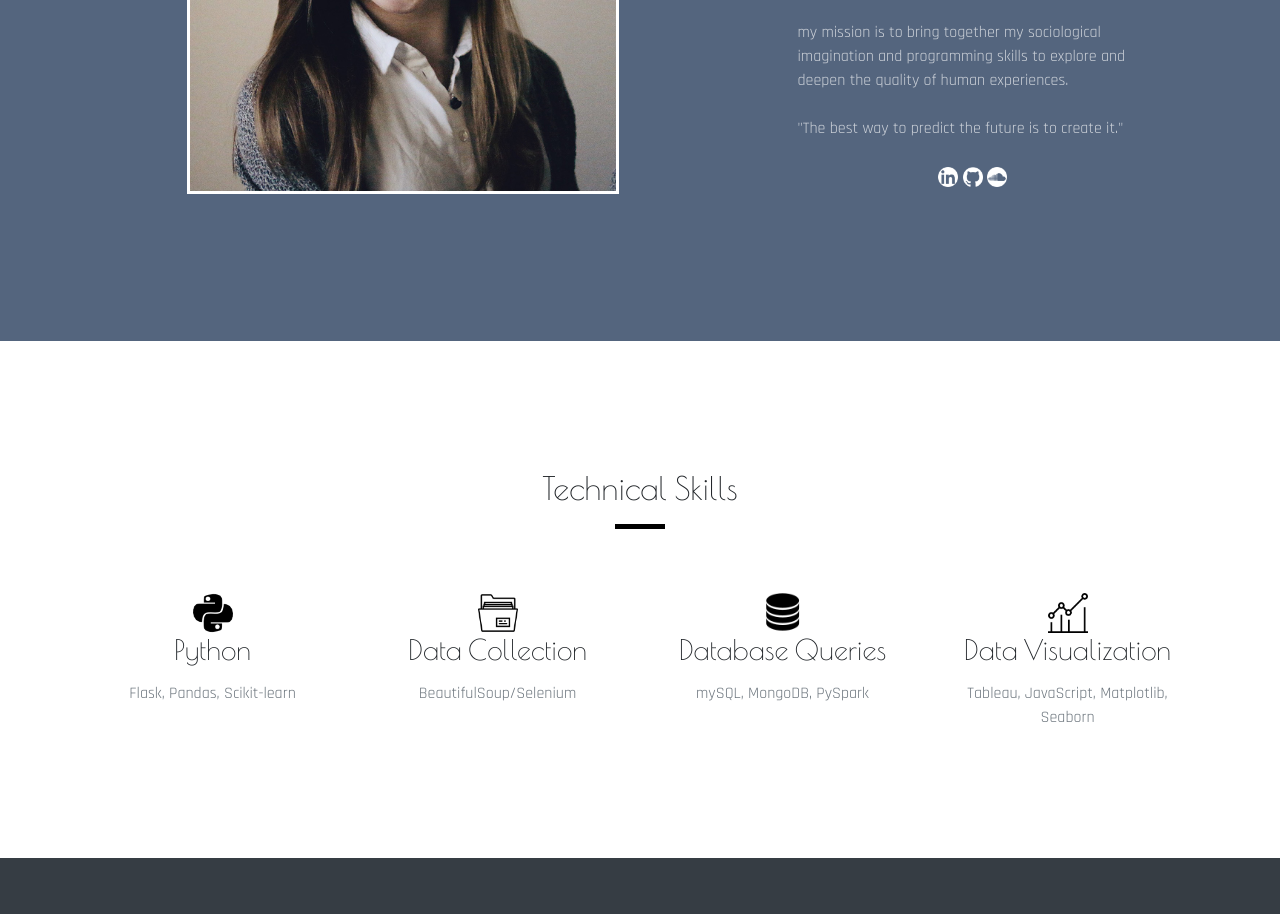
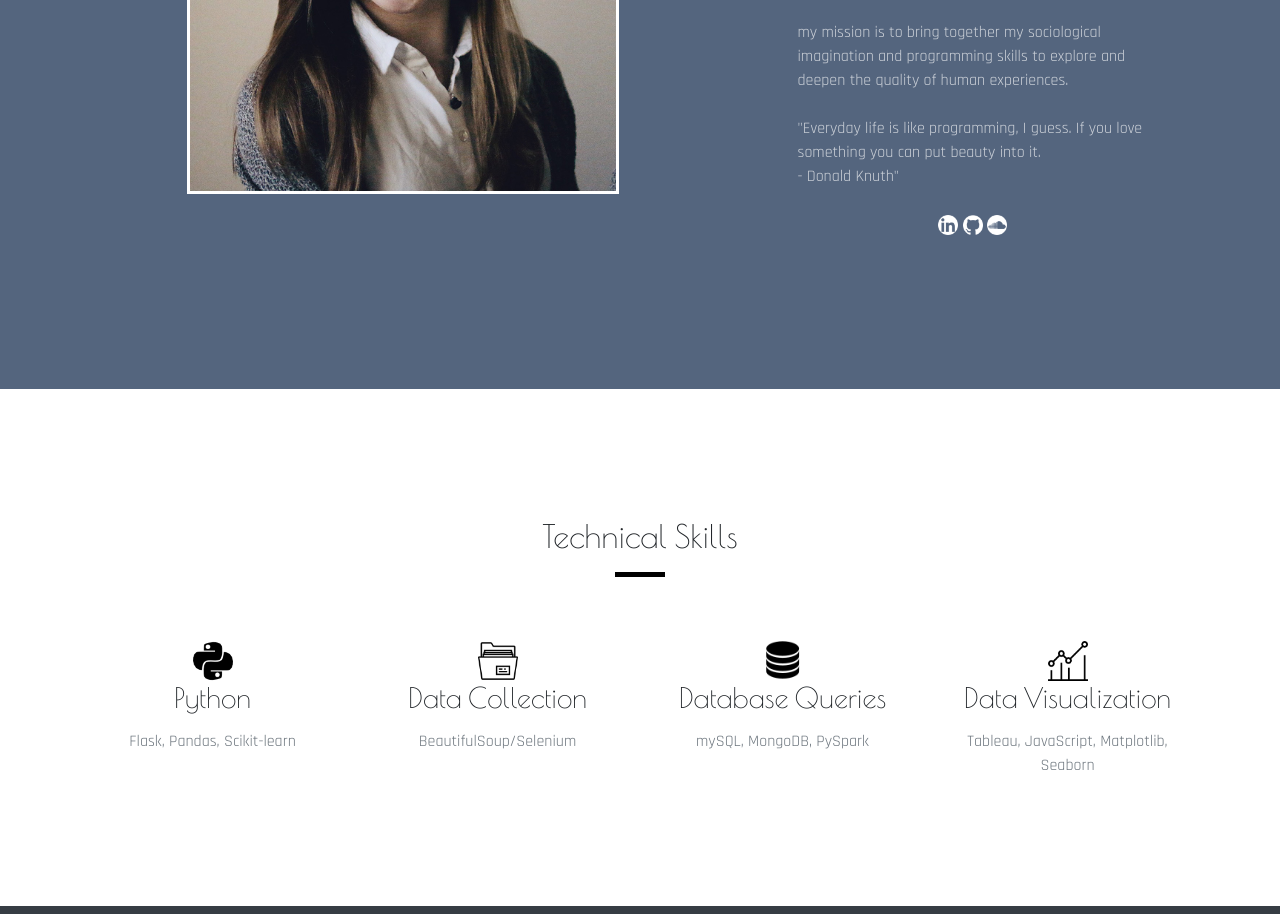
Before and after one commit to vtyeh/old_portfolio, a plain HTML site: page index.html in a window 1280 px wide. Shown: the part 1166-2080 px from the top of the page. Drawn offline with nearby package versions, Linux system fonts and the light colour scheme; a web font is replaced by a local one.

Commit message:
Update index.html

```diff
--- a/index.html
+++ b/index.html
@@ -74,7 +74,7 @@
             <p class="text-faded mb-4">hello! i'm venessa yeh. my hometown is in the cloudy sf bay area, but my heart is in the sunny beaches of southern california.</p>
             <p class="text-faded mb-4">i am a: software developer | sociologist | philosopher | writer | bibliophilic | cat lover</p>
             <p class="text-faded mb-4">my mission is to bring together my sociological imagination and programming skills to explore and deepen the quality of human experiences.  </p>
-            <p class="text-faded mb-4">"The best way to predict the future is to create it."</p>
+            <p class="text-faded mb-4">"Everyday life is like programming, I guess. If you love something you can put beauty into it. <br>- Donald Knuth"</p>
             <div class="text-faded mb-4 text-center social-media">
                 <a href="https://www.linkedin.com/in/venessayeh/" target="_blank"><img src="img/linkedin-logo.png" width="20px" height="auto"></a>
                 <a href="https://github.com/vtyeh" target="_blank"><img src="img/github-logo.png" width="20px" height="auto"></a>
```
